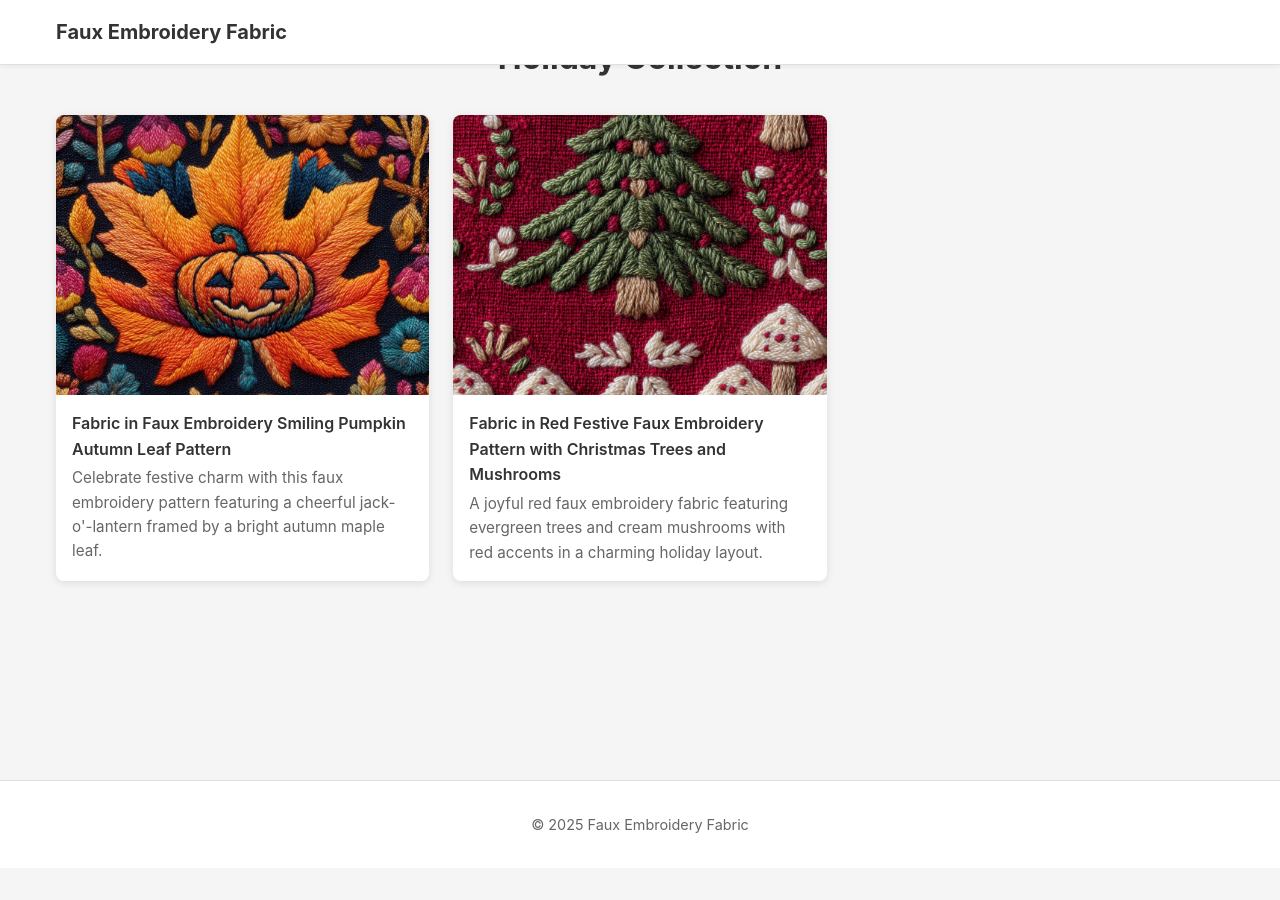
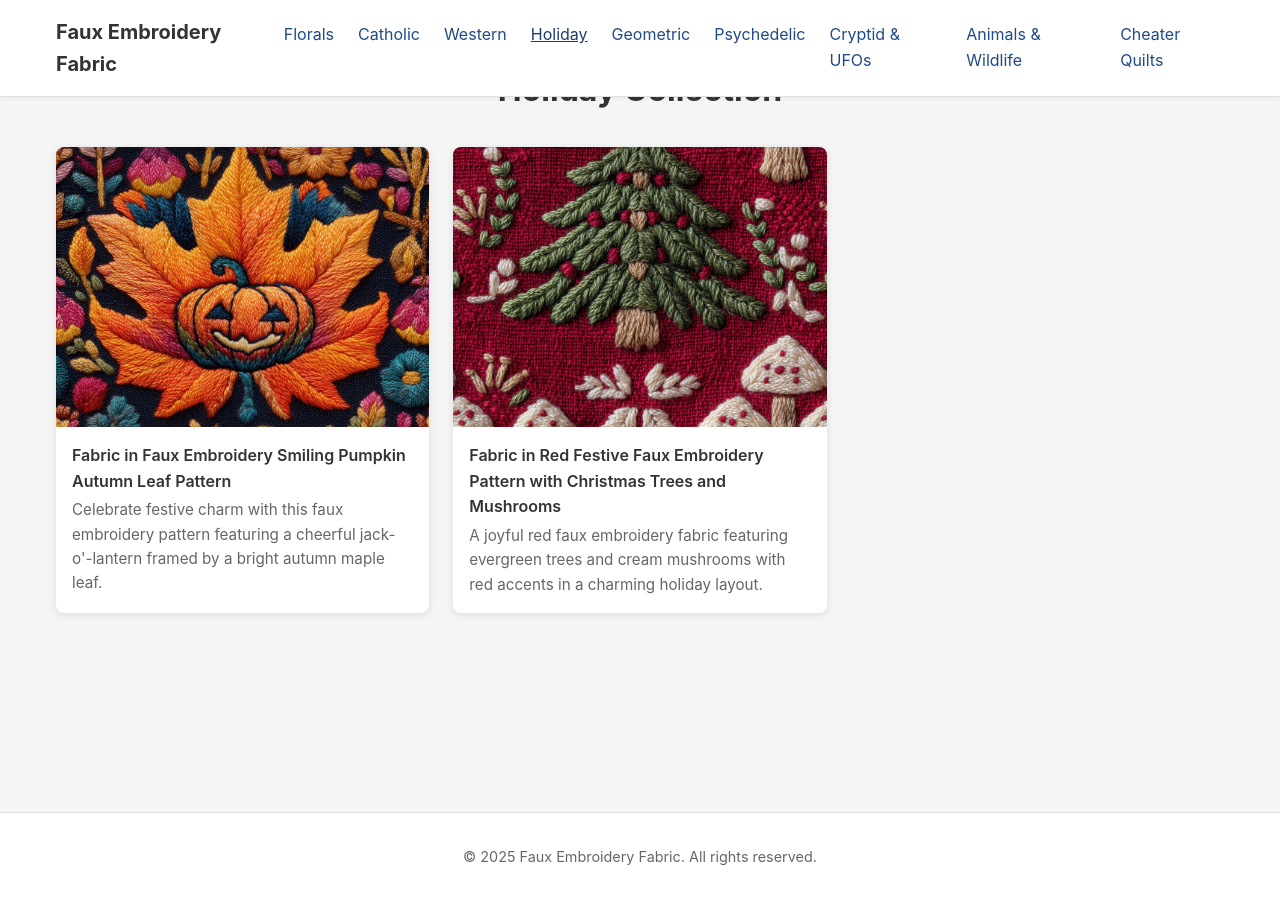
Before and after one commit to Nickpanek/fauxembroideryfabric, a Jekyll site: the page built from collections/holiday/index.html, in a window 1280 px wide and 900 px high, scrolled down 65 px. Built offline with Jekyll 4.4.1, drawn with Linux system fonts in a browser that asks for light colours; before the commit the page ends 933 px from its top, so only the background shows below that.

Commit message:
Update index.html

```diff
--- a/collections/holiday/index.html
+++ b/collections/holiday/index.html
@@ -7,8 +7,8 @@
 <html lang="en">
 <head>
   <meta charset="UTF-8">
-  <title>{{ page.title }} | {{ site.title }}</title>
-  <meta name="description" content="Holiday, festive, and seasonal faux embroidery fabric patterns.">
+  <title>Holiday Faux-Embroidery Patterns | {{ site.title }}</title>
+  <meta name="description" content="Festive and seasonal faux-embroidery fabric designs for Christmas, Halloween, Easter, and more.">
   <link rel="canonical" href="{{ page.url | absolute_url }}">
   <link rel="stylesheet" href="{{ '/assets/css/style.css' | relative_url }}">
 </head>
@@ -16,12 +16,23 @@
   <header>
     <nav>
       <a href="{{ '/' | relative_url }}" class="logo">{{ site.title }}</a>
+      <div class="nav-links">
+        <a href="{{ '/collections/florals'   | relative_url }}">Florals</a>
+        <a href="{{ '/collections/catholic'  | relative_url }}">Catholic</a>
+        <a href="{{ '/collections/western'   | relative_url }}">Western</a>
+        <a href="{{ '/collections/holiday'   | relative_url }}" class="active">Holiday</a>
+        <a href="{{ '/collections/geometric' | relative_url }}">Geometric</a>
+        <a href="{{ '/collections/psychedelic'  | relative_url }}">Psychedelic</a>
+        <a href="{{ '/collections/cryptid-ufo'  | relative_url }}">Cryptid &amp; UFOs</a>
+        <a href="{{ '/collections/animals-wildlife' | relative_url }}">Animals &amp; Wildlife</a>
+        <a href="{{ '/collections/cheater-quilts'   | relative_url }}">Cheater Quilts</a>
+      </div>
     </nav>
   </header>
 
   <main>
     <h1 style="text-align:center;margin:2rem 0;">Holiday Collection</h1>
-    {% assign items = site.patterns | where: "collection_slug", "holiday" | sort: "lastmod" | reverse %}
+    {% assign items = site.patterns | where: 'collection_slug', 'holiday' | sort: 'lastmod' | reverse %}
     {% if items and items.size > 0 %}
       <div class="pattern-grid">
         {% for p in items %}
@@ -33,12 +44,12 @@
         {% endfor %}
       </div>
     {% else %}
-      <p style="text-align:center;color:#666;">No holiday patterns yet.</p>
+      <p style="text-align:center;color:#666;">Holiday patterns coming soon.</p>
     {% endif %}
   </main>
 
   <footer>
-    <p>&copy; {{ site.time | date: '%Y' }} {{ site.title }}</p>
+    <p>&copy; {{ site.time | date: '%Y' }} {{ site.title }}. All rights reserved.</p>
   </footer>
 </body>
 </html>
```
Lines whose indentation alone changed are shown as unchanged.
